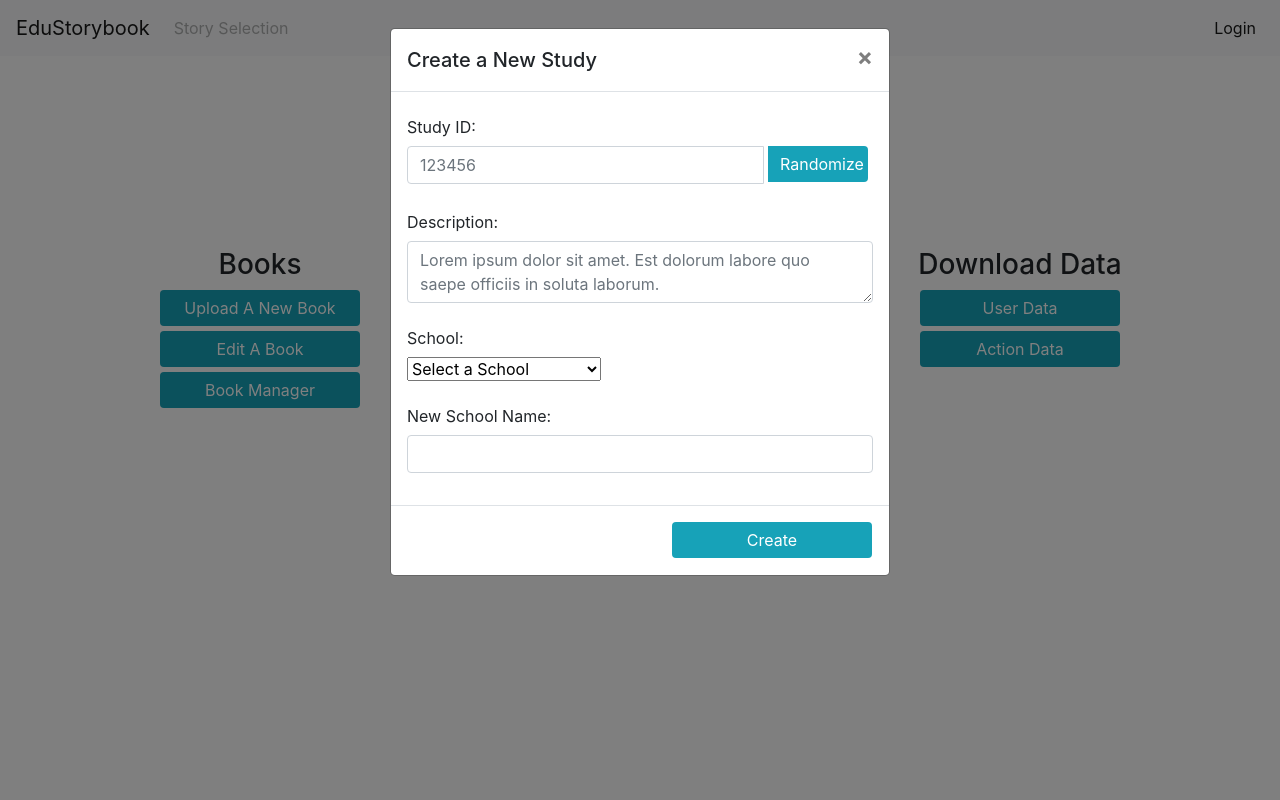
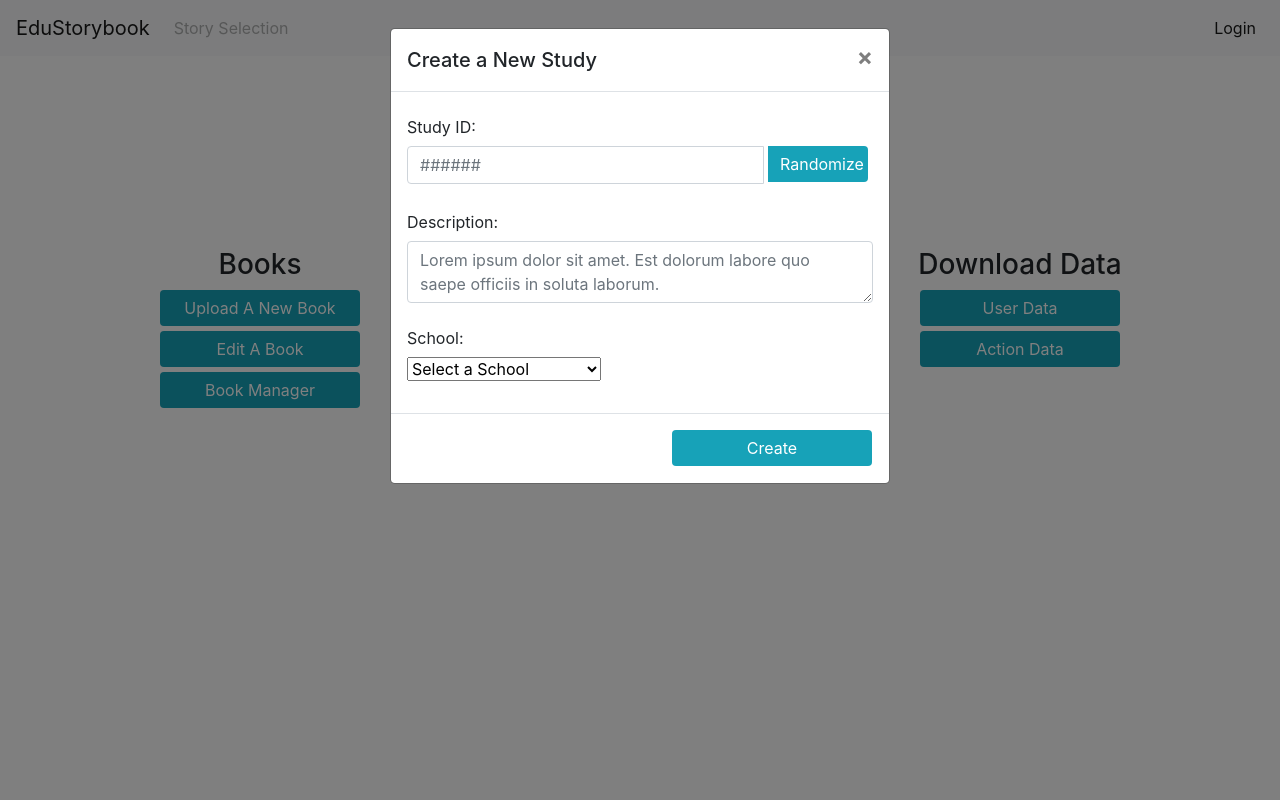
Before and after one commit to BITNULLS/storybook, a Flask app: page /admin/ in a window 1280 px wide, after a click on "Create New Study". Run offline with Flask 2, Linux system fonts and the light colour scheme; parts of the project's set-up code (start-up, migrations or seed data) failed here and were passed over; some libraries are stand-ins or nearby versions.

Commit message:
randomization fix, select menu/input field fix

```diff
--- a/edu_storybook/templates/admin/index.html
+++ b/edu_storybook/templates/admin/index.html
@@ -25,13 +25,17 @@
 </style>
 
 <script>
+   //function generates random 6 digit study id
    function generateNewID() {
       let randomID = Math.floor((Math.random()*1000000)+1);
       document.getElementById('study_id').value = randomID;
    }
+   //function toggles the ability to see the input field for a new school
+   //when "other" is selected
    function showNewSchoolOption() {
-      if( $('#school-for-study-select').value == 'newSchool')
-         $('#new-school-for-study').toggleClass('visually-hidden');
+      let option = document.getElementById('school-for-study-select').value
+      if (option == "newSchool")
+         $('#new-school-for-study').toggleClass("d-none");
    }
 </script>
 
@@ -45,27 +49,30 @@
                <span aria-hidden="true">&times;</span>
             </button>
          </div>
+
       <div class="modal-body">
          <form>
 
+            <!--Study ID of New Study-->
             <label for="message-text" class="col-form-label">Study ID:</label>
             <div class="input-group mb-3">
-               <input type="text" class="form-control" id="study_id" placeholder="123456" aria-label="123456" aria-describedby="basic-addon2">
+               <input type="text" class="form-control" id="study_id" placeholder="######" aria-describedby="basic-addon2">
                <div class="input-group-append">
-                  <!--TODO: Actually generate a random code and place in the input area-->
                   <button type="button" class="btn btn-primary btn-random bg-info" id="new_id" onclick="generateNewID()">Randomize</button>
                </div>
             </div>
 
+            <!--Description of New Study-->
             <label for="message-text" class="col-form-label">Description:</label>
             <div class="form-group">
             <textarea class="form-control" id="study_description" placeholder="Lorem ipsum dolor sit amet. Est dolorum labore quo saepe officiis in soluta laborum."></textarea>
             </div>
 
+            <!--School of New Study-->
             <label for="message-text" class="col-form-label">School:</label>
             <div class="input-group mb-3">
                <select class="form-select" onclick="showNewSchoolOption()" id="school-for-study-select">
-                  <option selected>Select a School</option>
+                  <option value="" disabled selected>Select a School</option>
                   <option value="newSchool">Other</option>
                   <option value="1">University of Delaware</option>
                   <option value="2">University of Maryland</option>
@@ -73,21 +80,23 @@
                </select>
             </div>
 
-            <div class="visually-hidden" id="new-school-for-study">
+            <!--Input Field for a New School for a New Study-->
+            <div class="d-none" id="new-school-for-study">
                <label for="message-text" class="col-form-label">New School Name:</label>
                <div class="form-group">
                   <input type="text" class="form-control" href="#" id="school-input-from-user" aria-describedby="basic-addon2">
                </div>
             </div>
 
+         </form>
+      </div>
 
-          </form>
-
-       </div>
+      <!--Button to send data to backend-->
       <div class="modal-footer">
          <button type="button" class="btn btn-primary btn-atts bg-info" data-dismiss="modal">Create</button>
          <!--TODO: make info transfer to backend-->
        </div>
+
      </div>
    </div>
  </div>
```
Also changed, not shown: edu_storybook/app.py (line endings or trailing spaces). Lines whose indentation alone changed are shown as unchanged.
